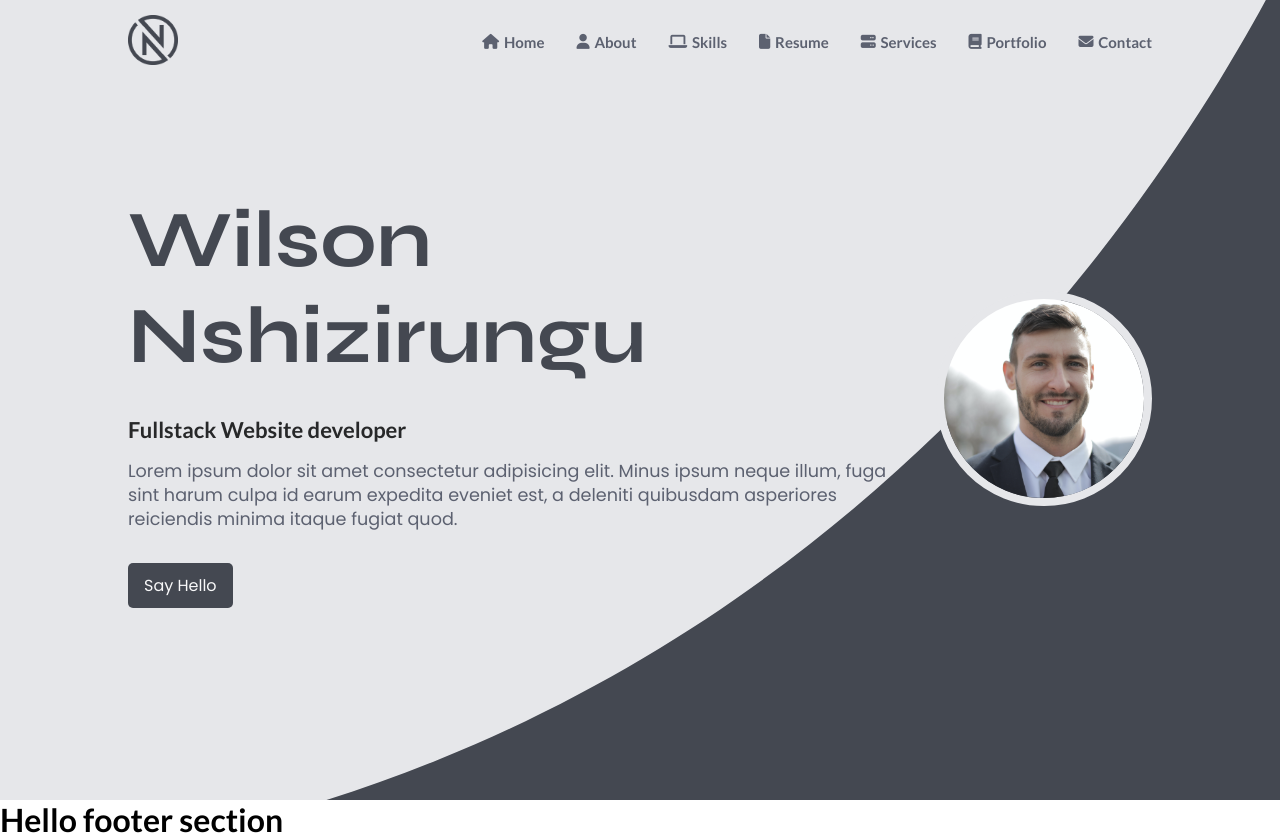
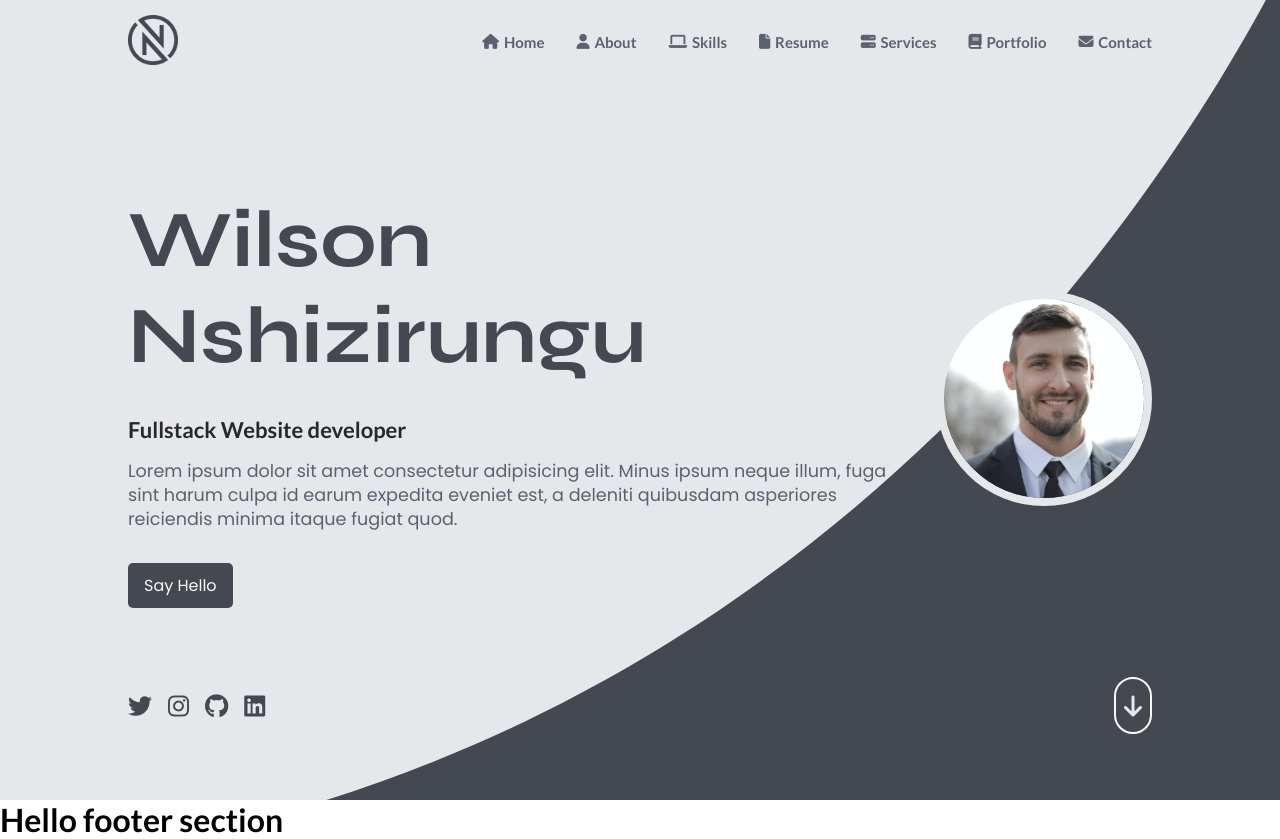
Before and after one commit to nshizi1/portfolio, a React (Create React App) app: page / in a window 1280 px wide. Built offline with nearby package versions, Linux system fonts and the light colour scheme.

Commit message:
finalizing hero section

```diff
--- a/src/components/Home.jsx
+++ b/src/components/Home.jsx
@@ -19,8 +19,13 @@ function Home() {
             </div>
           </div>
           <div className="social">
+            <a href="lorem"><i class="fa-brands fa-twitter"></i></a>
+            <a href="lorem"><i class="fa-brands fa-instagram"></i></a>
+            <a href="lorem"><i class="fa-brands fa-github"></i></a>
+            <a href="lorem"><i class="fa-brands fa-linkedin"></i></a>
           </div>
           <div className="scroll">
+            <a href="#about"><i class="fa-solid fa-arrow-down"></i></a>
           </div>
         </div>
       </section>
--- a/src/styles/App.css
+++ b/src/styles/App.css
@@ -147,7 +147,9 @@ main{
         padding: 80px 10%;
         & .contents{
             height: 100%;
-            overflow: hidden;
+            /* overflow: hidden; */
+            position: relative;
+            /* background-color: rgba(255, 0, 0, 0.156); */
             & img{
                 width: 100%;
                 aspect-ratio: 1;
@@ -206,7 +208,58 @@ main{
                     }
                 }
             }
+            & .social{
+                width: fit-content;
+                position: absolute;
+                bottom: 0;
+                display: flex;
+                gap: 1rem;
+                & a{
+                    text-decoration: none;
+                    font-size: 1.5rem;
+                    transition: 300ms ease;
+                    color: var(--charcoal);
+                }
+                & a:hover{
+                    color: var(--black);
+                }
+            }
+            & .scroll{
+                width: fit-content;
+                position: absolute;
+                bottom: 0;
+                right: 0;
+                gap: 1rem;
+                & a{
+                    border: solid 2px var(--salt);
+                    border-radius: 25px;
+                    padding: 12px 8px;
+                    transition: 300ms ease;
+                    text-decoration: none;
+                    font-size: 1.5rem;
+                    transition: 300ms ease;
+                    color: var(--platinum);
+                    & i{
+                        animation: move 2s linear infinite;
+                    }
+                }
+                & a:hover{
+                    background-color: var(--salt);
+                    color: var(--charcoal);
+                }
+            }
         }
+    }
+}
+@keyframes move {
+    0%{
+        transform: translateY(-5px);
+    }
+    50%{
+        transform: translateY(5px);
+    }
+    100%{
+        transform: translateY(-5px);
     }
 }
 
```
